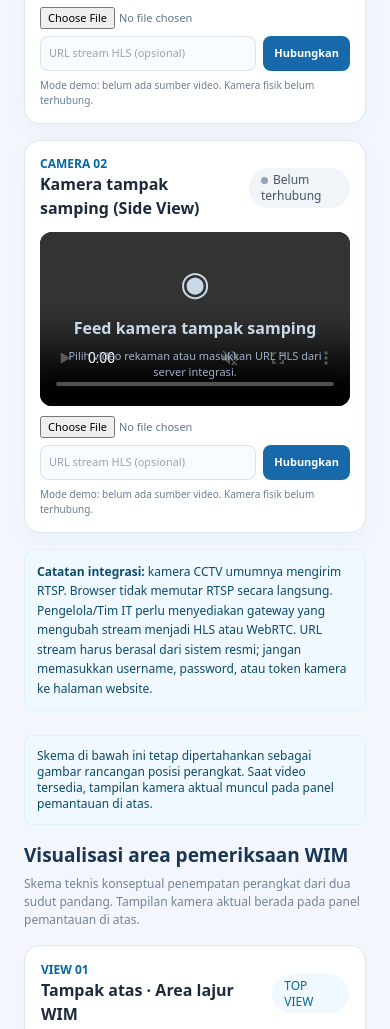
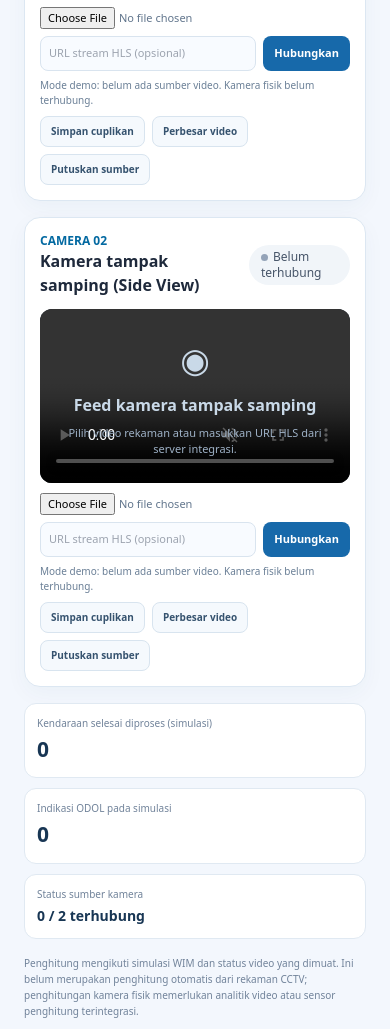
Before and after one commit to ikhsanitaqwa04-sudo/WIM_TOLSMARTODOL, a plain HTML site: page index.html in a window 390 px wide. Shown: the part 2023-3052 px from the top of the page. Drawn offline with nearby package versions, Linux system fonts and the light colour scheme.

Commit message:
Upgrade dual CCTV controls and monitoring counters

```diff
--- a/index.html
+++ b/index.html
@@ -91,6 +91,7 @@ section.bg-slate-900 .text-slate-300{color:#526780!important}
 .camera-controls input[type=text]{flex:1;min-width:180px;padding:8px;border:1px solid #d9e4ef;border-radius:8px;font-size:11px;color:#203954;background:#f8fbff}
 .camera-controls button{padding:8px 11px;background:#1769aa;color:#fff;border-radius:8px;font-size:11px;font-weight:700}
 .camera-status{font-size:10px;color:#6a7f96;margin-top:7px}
+.camera-actions{display:flex;gap:7px;flex-wrap:wrap;margin-top:8px}.camera-actions button{padding:7px 10px;border:1px solid #d8e4ef;border-radius:8px;background:#f5f9fd;color:#36536f;font-size:10px;font-weight:700}.camera-actions button:hover{background:#e8f2fc}.camera-counter{display:grid;grid-template-columns:repeat(3,minmax(0,1fr));gap:10px}.counter-tile{background:#fff;border:1px solid #e0e9f2;border-radius:12px;padding:12px}.counter-tile span{display:block;color:#71839a;font-size:10px}.counter-tile b{display:block;color:#183654;font-size:21px;margin-top:3px}.camera-hint{font-size:10px;color:#71839a;line-height:1.6;margin-top:8px}@media(max-width:600px){.camera-counter{grid-template-columns:1fr}}
 .camera-live-dot{display:inline-block;width:7px;height:7px;border-radius:50%;background:#94a3b8;margin-right:5px}
 .camera-live-dot.on{background:#16a36a;box-shadow:0 0 0 3px #16a36a20}
 .project-grid{display:grid;grid-template-columns:repeat(3,minmax(0,1fr));gap:12px}
@@ -142,14 +143,17 @@ section.bg-slate-900 .text-slate-300{color:#526780!important}
    <div class="camera-frame"><video id="videoTop" controls muted playsinline></video><div class="camera-placeholder" id="placeholderTop"><span style="font-size:34px">◉</span><b>Feed kamera tampak atas</b><span style="font-size:11px;color:#9fb2c7">Pilih video rekaman atau masukkan URL HLS dari server integrasi.</span></div></div>
    <div class="camera-controls"><input id="fileTop" type="file" accept="video/*" aria-label="Pilih video kamera tampak atas"/><input id="urlTop" type="text" placeholder="URL stream HLS (opsional)"/><button type="button" onclick="connectCamera('Top')">Hubungkan</button></div>
    <div class="camera-status" id="statusTop">Mode demo: belum ada sumber video. Kamera fisik belum terhubung.</div>
+   <div class="camera-actions"><button type="button" onclick="captureCameraFrame('Top')">Simpan cuplikan</button><button type="button" onclick="fullscreenCamera('Top')">Perbesar video</button><button type="button" onclick="clearCamera('Top')">Putuskan sumber</button></div>
   </article>
   <article class="camera-card">
    <div class="flex justify-between items-center gap-2 mb-3"><div><div class="text-xs font-extrabold text-sky-700">CAMERA 02</div><h3 class="font-extrabold text-slate-800">Kamera tampak samping (Side View)</h3></div><span class="text-xs rounded-full px-3 py-1 bg-slate-100 text-slate-600"><span class="camera-live-dot" id="dotSide"></span><span id="stateSide">Belum terhubung</span></span></div>
    <div class="camera-frame"><video id="videoSide" controls muted playsinline></video><div class="camera-placeholder" id="placeholderSide"><span style="font-size:34px">◉</span><b>Feed kamera tampak samping</b><span style="font-size:11px;color:#9fb2c7">Pilih video rekaman atau masukkan URL HLS dari server integrasi.</span></div></div>
    <div class="camera-controls"><input id="fileSide" type="file" accept="video/*" aria-label="Pilih video kamera tampak samping"/><input id="urlSide" type="text" placeholder="URL stream HLS (opsional)"/><button type="button" onclick="connectCamera('Side')">Hubungkan</button></div>
    <div class="camera-status" id="statusSide">Mode demo: belum ada sumber video. Kamera fisik belum terhubung.</div>
+   <div class="camera-actions"><button type="button" onclick="captureCameraFrame('Side')">Simpan cuplikan</button><button type="button" onclick="fullscreenCamera('Side')">Perbesar video</button><button type="button" onclick="clearCamera('Side')">Putuskan sumber</button></div>
   </article>
  </div>
+<div class="camera-counter"><div class="counter-tile"><span>Kendaraan selesai diproses (simulasi)</span><b id="cameraPassCount">0</b></div><div class="counter-tile"><span>Indikasi ODOL pada simulasi</span><b id="cameraOdolCount">0</b></div><div class="counter-tile"><span>Status sumber kamera</span><b id="cameraSourceCount" style="font-size:14px">0 / 2 terhubung</b></div></div><p class="camera-hint">Penghitung mengikuti simulasi WIM dan status video yang dimuat. Ini belum merupakan penghitung otomatis dari rekaman CCTV; penghitungan kamera fisik memerlukan analitik video atau sensor penghitung terintegrasi.</p>
  <div class="rounded-xl border border-sky-100 bg-sky-50 p-3 text-xs text-sky-900 leading-relaxed"><b>Catatan integrasi:</b> kamera CCTV umumnya mengirim RTSP. Browser tidak memutar RTSP secara langsung. Pengelola/Tim IT perlu menyediakan gateway yang mengubah stream menjadi HLS atau WebRTC. URL stream harus berasal dari sistem resmi; jangan memasukkan username, password, atau token kamera ke halaman website.</div>
 </section>
 
```
